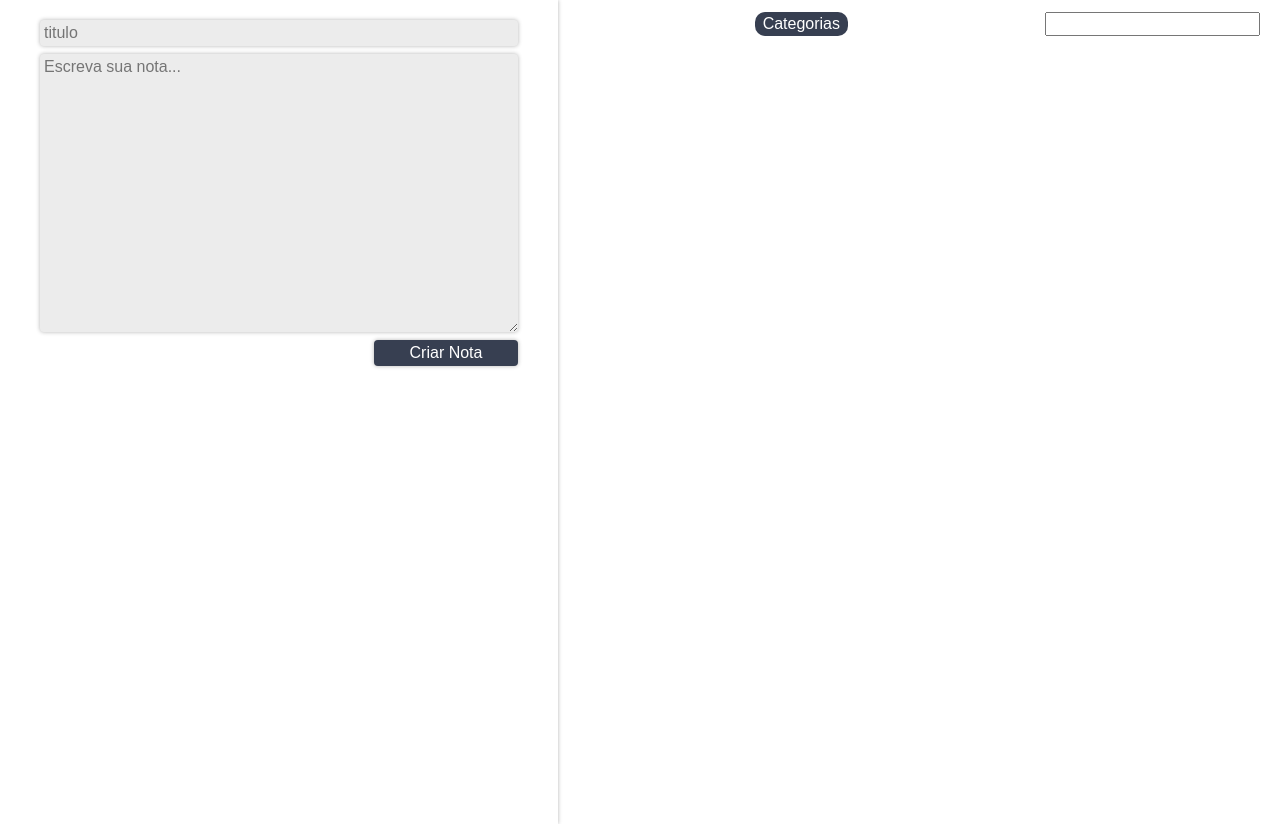
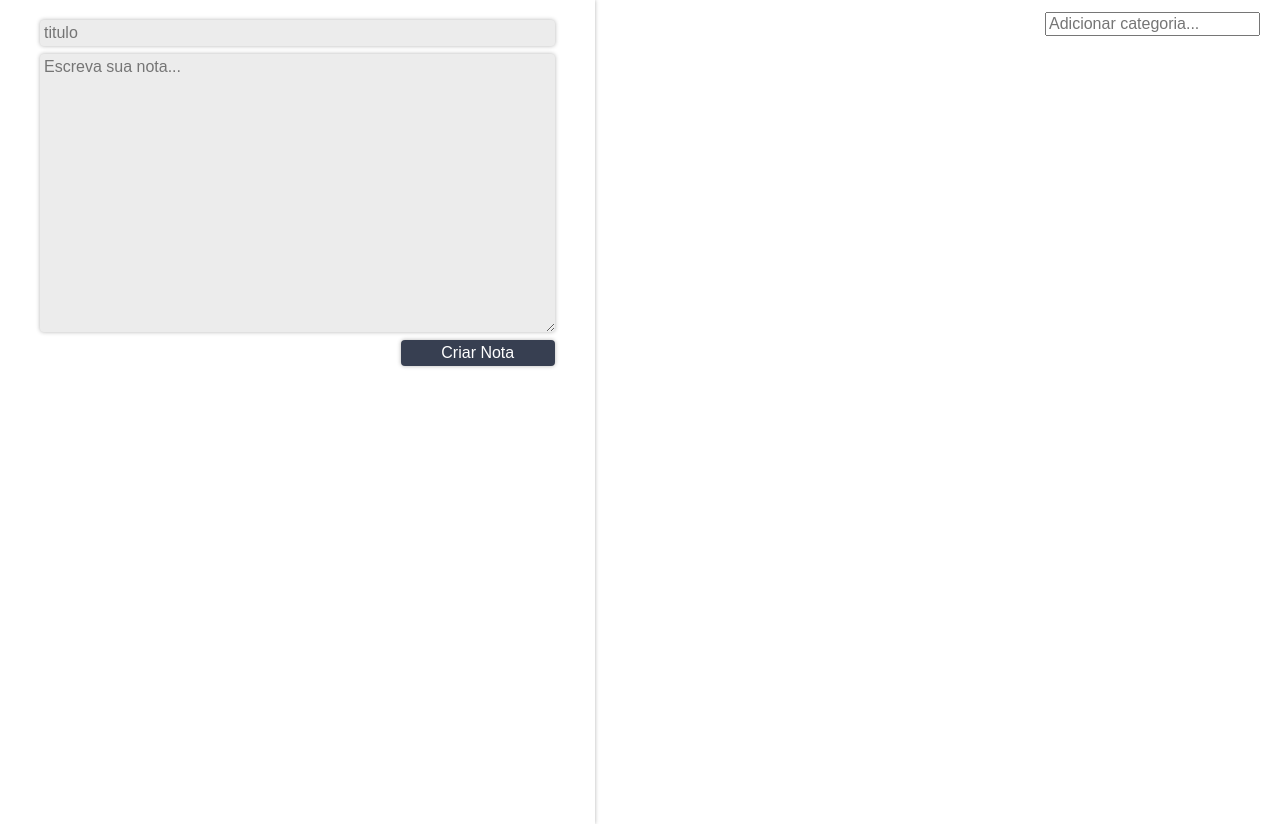
Before and after one commit to JonathanLima25/React-notes, a React (Create React App) app in the folder ceep/: page / in a window 1280 px wide. Built offline with nearby package versions, Linux system fonts and the light colour scheme.

Commit message:
lista de categorias adiciona dinamicamente

```diff
--- a/ceep/src/App.js
+++ b/ceep/src/App.js
@@ -9,7 +9,8 @@ class App extends Component {
   constructor() {
     super();
     this.state = {
-      notas:[]
+      notas:[],
+      categorias:[]
     };
   }
   criarNota(titulo, texto){
@@ -20,6 +21,13 @@ class App extends Component {
     }
     this.setState(novoState)
   }
+
+  adicionarCategoria(nomeCategoria){
+    const novoArrayCategorias = [...this.state.categorias, nomeCategoria];
+    const novostate = {...this.state, categorias:novoArrayCategorias};
+    this.setState(novostate);
+  }
+
   deletarNota(index){
     let arrayNotas = this.state.notas;
     arrayNotas.splice(index,1);
@@ -31,7 +39,10 @@ class App extends Component {
       <section className="conteudo">
         <FormularioCadastro criarNota={this.criarNota.bind(this)} />
         <main className="conteudo-principal">
-          <ListaCategorias />
+          <ListaCategorias
+          adicionarCategoria={this.adicionarCategoria.bind(this)}
+          categorias={this.state.categorias}/>
+
           <ListaDeNotas
           apagarNota={this.deletarNota.bind(this)}
           notas={this.state.notas}/>
--- a/ceep/src/components/ListaCategorias/ListaCategorias.jsx
+++ b/ceep/src/components/ListaCategorias/ListaCategorias.jsx
@@ -3,16 +3,25 @@ import "./style.css"
 
 class listaCategorias extends Component {
 
+    _handleEventoinput(e){
+        if(e.key == "Enter"){
+            let valorCategoria = e.target.value;
+            this.props.adicionarCategoria(valorCategoria);
+        }
+    }
+
     render() {
         return(
             <section className="lista-categorias">
                 <ul className="lista-categorias_lista">
-                    <li
-                    className="lista-categorias_item">
-                        Categorias
-                    </li>
+                    {this.props.categorias.map((categoria, index) => <li key={index} className="lista-categorias_item">{categoria}</li>)}
                 </ul>
-                <input type="text" className="lista-categorias_input"></input>
+                <input
+                type="text"
+                placeholder="Adicionar categoria..."
+                className="lista-categorias_input"
+                onKeyUp={this._handleEventoinput.bind(this)}>
+                </input>
             </section>
         )
     }
```
